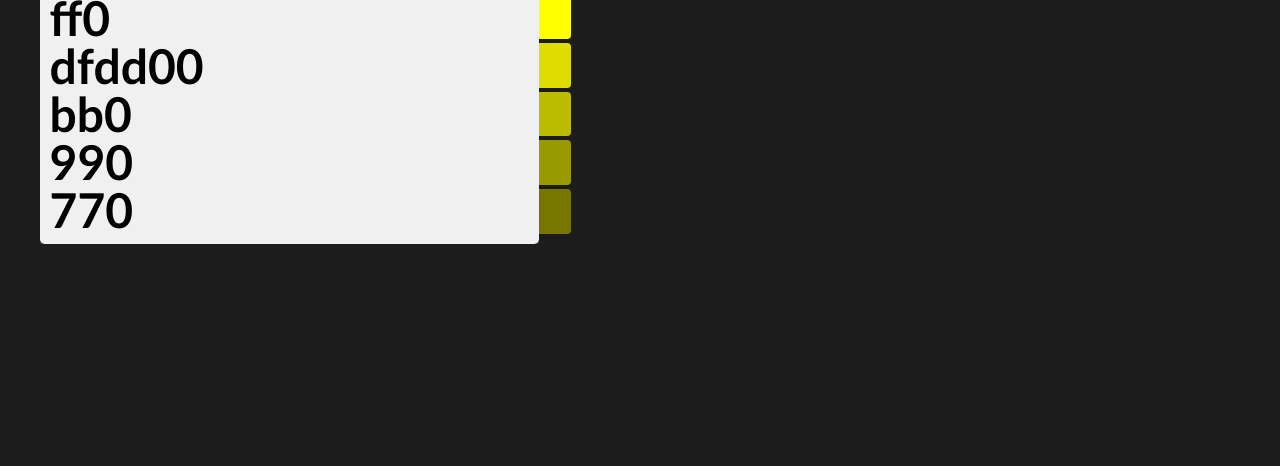
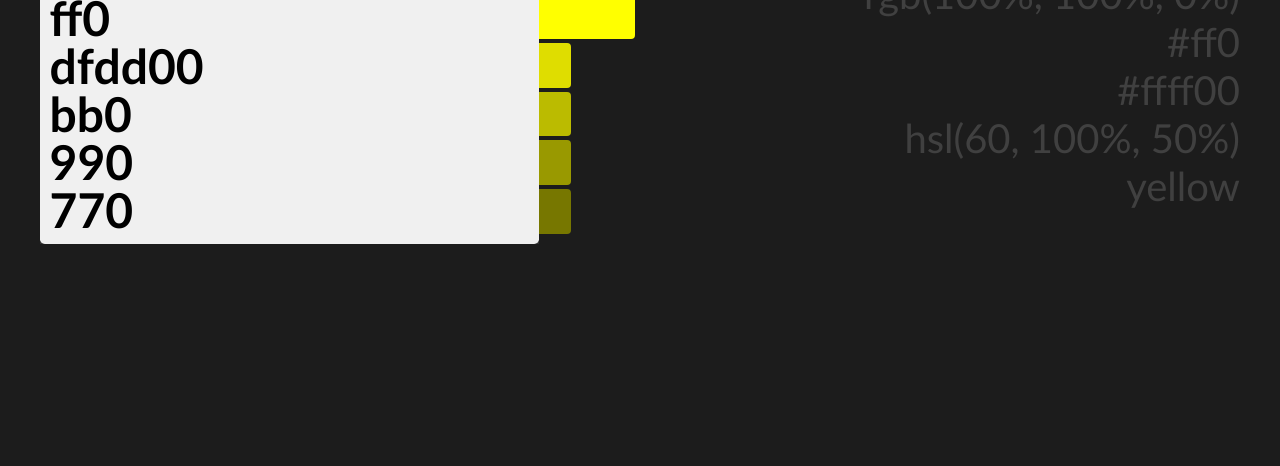
Before and after one commit to suconbu/irozoweb, a plain HTML site: page index.html in a window 1280 px wide. Shown: the part 334-800 px from the top of the page. Drawn offline with nearby package versions, Linux system fonts and the light colour scheme; files that its build step writes are made by us from their sources.

Commit message:
行編集中でも説明を更新するようにした

```diff
--- a/index.html
+++ b/index.html
@@ -15,7 +15,7 @@
       <div class="p-title-text c-text">IROZO</div>
     </div>
     <div class="p-content-box c-container">
-      <textarea class="p-color-input c-input" id="colorInput" rows="1" spellcheck="false"></textarea>
+      <textarea class="p-color-input c-input" id="colorInput" rows="1" wrap="off" spellcheck="false"></textarea>
       <div class="p-color-row-box c-container" id="colorRowBox">
         <!-- ここに p-color-row の並びが作られる -->
       </div>
--- a/irozo.js
+++ b/irozo.js
@@ -4,7 +4,7 @@ class Irozo {
   constructor() {
     this.colors = [];
     this.colorRows = [];
-    this.selectedRowIndex = -1;
+    this.selectedRowIndex = 0;
     this.base = document.querySelector("#base");
     this.mainBox = document.querySelector("#mainBox");
     this.initialBaseFontSize = Number(getComputedStyleValue(this.base, "font-size").slice(0, -2));
@@ -81,26 +81,11 @@ class Irozo {
       }
       this.selectedRowIndex = index;
       selectedRow = this.colorRows[index];
-      selectedRow.classList.add("p-color-row--selected");
+      if (selectedRow) {
+        selectedRow.classList.add("p-color-row--selected");
+      }
 
-      const selectedColor = this.colors[index];
-      let t = "";
-      if (selectedColor) {
-        const rgb = selectedColor.toRgb();
-        t += selectedColor.toString("rgb") + "<br>";
-        t += selectedColor.toString("prgb") + "<br>";
-        const hex3 = tinycolor({
-          r: (rgb.r & 0xF0) | ((rgb.r & 0xF0) >> 4),
-          g: (rgb.g & 0xF0) | ((rgb.g & 0xF0) >> 4),
-          b: (rgb.b & 0xF0) | ((rgb.b & 0xF0) >> 4)
-        });
-        t += hex3.toString("hex3") + "<br>";
-        t += selectedColor.toString((rgb.a < 1.0) ? "hex8" : "hex6") + "<br>";
-        t += selectedColor.toString("hsl") + "<br>";
-        const name = tinycolor({ r: rgb.r, g: rgb.g, b: rgb.b }).toString("name");
-        t += (/^#/.test(name) ? "-" : name) + "<br>";
-      }
-      this.descText.innerHTML = t;
+      this.updateColorDescription(this.colors[index]);
 
       if (updateInputSelection) {
         const colorInput = document.querySelector("#colorInput");
@@ -117,11 +102,32 @@ class Irozo {
       }
     }
 
+    this.updateColorDescription = (color) => {
+      let t = "";
+      if (color) {
+        const rgb = color.toRgb();
+        t += color.toString("rgb") + "<br>";
+        t += color.toString("prgb") + "<br>";
+        const hex3 = tinycolor({
+          r: (rgb.r & 0xF0) | ((rgb.r & 0xF0) >> 4),
+          g: (rgb.g & 0xF0) | ((rgb.g & 0xF0) >> 4),
+          b: (rgb.b & 0xF0) | ((rgb.b & 0xF0) >> 4)
+        });
+        t += hex3.toString("hex3") + "<br>";
+        t += color.toString((rgb.a < 1.0) ? "hex8" : "hex6") + "<br>";
+        t += color.toString("hsl") + "<br>";
+        const name = tinycolor({ r: rgb.r, g: rgb.g, b: rgb.b }).toString("name");
+        t += (/^#/.test(name) ? "-" : name) + "<br>";
+      }
+      this.descText.innerHTML = t;
+    };
+
     this.colorInputTextChanged = (element) => {
       const lines = element.value.split("\n");
       this.colors = lines.map(t => this.parseColor(t));
       element.rows = this.colors.length;
       this.updateColorRows(this.colors);
+      this.selectedRowChanged(this.selectedRowIndex, false);
     };
 
     this.colorInputCaretMove = (element) => {
@@ -140,7 +146,6 @@ class Irozo {
     const colorInput = document.querySelector("#colorInput");
     colorInput.oninput = (event) => this.colorInputTextChanged(event.target);
     colorInput.onkeydown = (event) => this.colorInputCaretMove(event.target);
-    // colorInput.onkeyup = (event) => this.colorInputCaretMove(event.target);
     colorInput.onclick = (event) => this.colorInputCaretMove(event.target);
     window.onresize = () => this.adjustSize();
 
--- a/scss/irozo.scss
+++ b/scss/irozo.scss
@@ -124,7 +124,7 @@ body {
     border-top-right-radius: 0.05em;
     border-bottom-right-radius: 0.05em;
     margin: 2px 100%;
-    transition: width 0.2s;
+    transition: width 0.2s, background-color 0.2s;
   }
 
   .p-color-row--selected {
```
